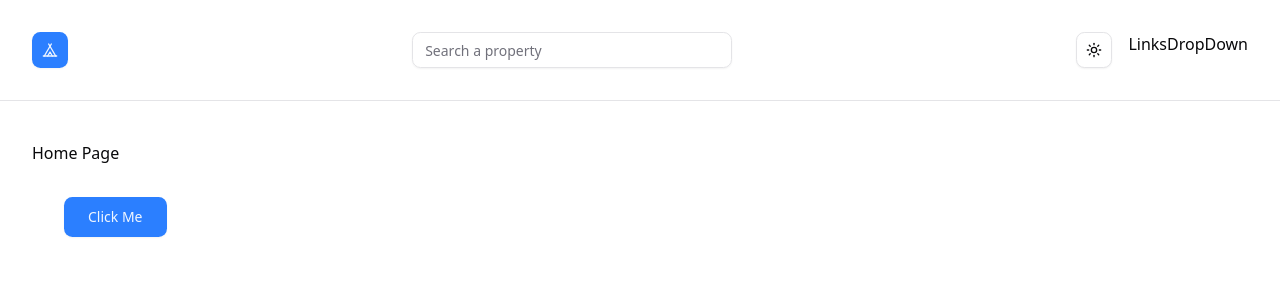
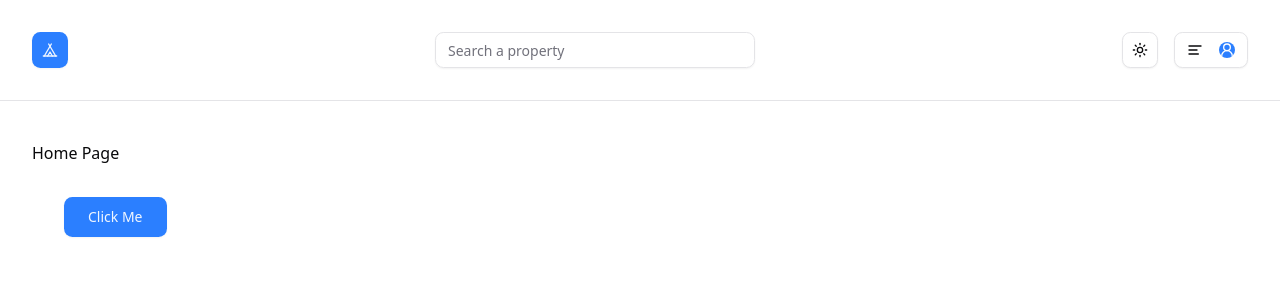
Before and after one commit to kusaldushmantha/home-away, a Next.js app: page / in a window 1280 px wide. Shown: the top 300 px of the page. Built offline with nearby package versions, Linux system fonts and the light colour scheme.

Commit message:
add user and links dropdown

```diff
--- a/components/navbar/link-dropdown.tsx
+++ b/components/navbar/link-dropdown.tsx
@@ -1,9 +1,31 @@
 import React from 'react';
+import { DropdownMenu, DropdownMenuContent, DropdownMenuItem, DropdownMenuTrigger } from "@/components/ui/dropdown-menu";
+import { Button } from "@/components/ui/button";
+import { LuAlignLeft } from "react-icons/lu";
+import UserIcon from "@/components/navbar/user-icon";
+import { links } from "@/utils/links";
+import Link from "next/link";
 
 const LinksDropDown = () => {
-    return (
-        <div>LinksDropDown</div>
-    )
+  return (
+    <DropdownMenu>
+      <DropdownMenuTrigger asChild>
+        <Button variant="outline" className="flex gap-4 max-w-[100px]">
+          <LuAlignLeft className="w-6 h-6"/>
+          <UserIcon/>
+        </Button>
+      </DropdownMenuTrigger>
+      <DropdownMenuContent className="w-52" align="start" sideOffset={10}>
+        {links.map((link) => {
+          return <DropdownMenuItem key={link.href}>
+            <Link href={link.href} className="capitalize w-full">
+              {link.label}
+            </Link>
+          </DropdownMenuItem>
+        })}
+      </DropdownMenuContent>
+    </DropdownMenu>
+  )
 }
 
 export default LinksDropDown
--- a/components/navbar/user-icon.tsx
+++ b/components/navbar/user-icon.tsx
@@ -1,9 +1,7 @@
-import React from 'react';
+import { LuUserRound } from "react-icons/lu";
 
 const UserIcon = () => {
-    return (
-        <div>UserIcon</div>
-    )
+  return <LuUserRound className='w-6 h-6 bg-primary rounded-full text-white'/>;
 }
 
-export default UserIcon
+export default UserIcon;
--- /dev/null
+++ b/utils/links.ts
@@ -0,0 +1,35 @@
+type NavLinks = {
+    href: string;
+    label: string;
+};
+
+export const links: NavLinks[] = [
+  {
+    href: "/",
+    label: "Home",
+  },
+  {
+    href: "/favourites",
+    label: "Favourites",
+  },
+  {
+    href: "/bookings",
+    label: "Bookings",
+  },
+  {
+    href: "/profile",
+    label: "Profile",
+  },
+  {
+    href: "/reviews",
+    label: "Reviews",
+  },
+  {
+    href: "rentals",
+    label: "Rentals"
+  },
+  {
+    href: "rentals/create",
+    label: "Create Rental"
+  }
+];
```
